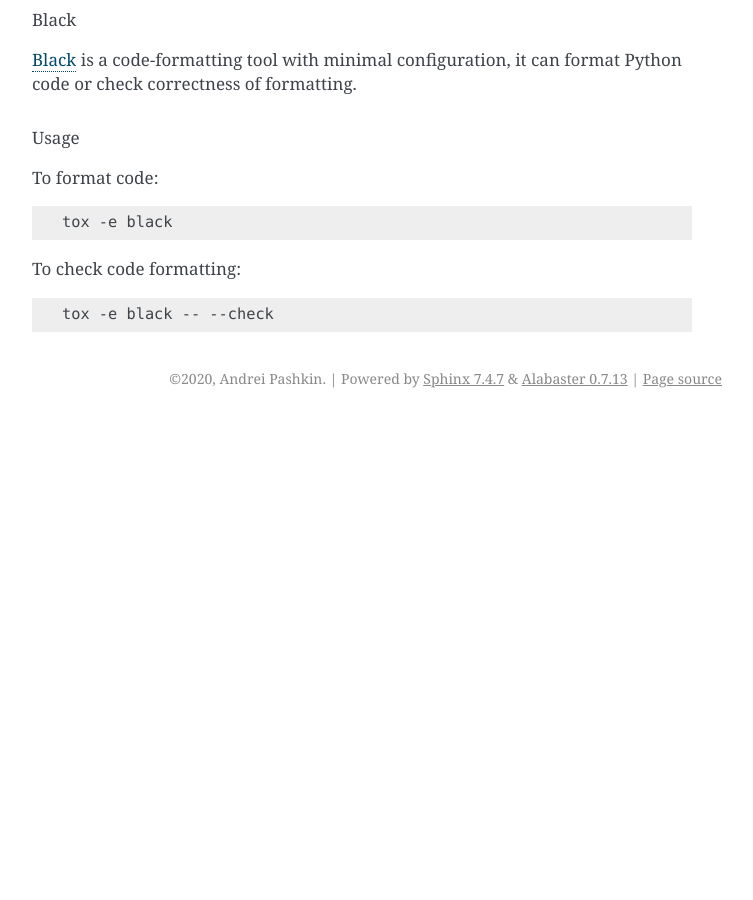
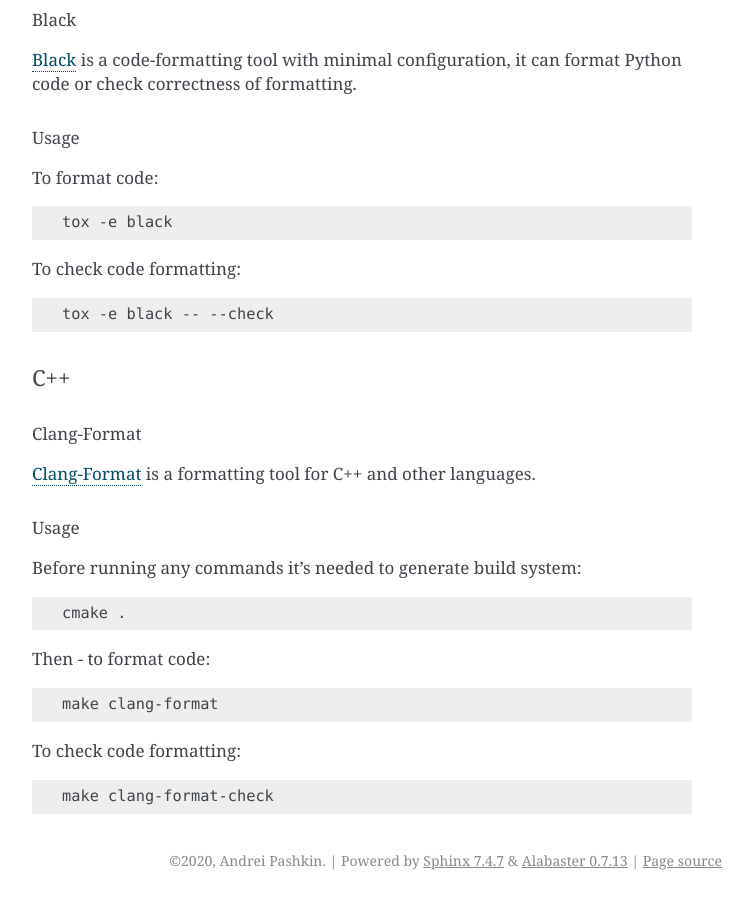
Before and after one commit to AndreiPashkin/gauge, a Sphinx documentation site: the page built from docs/source/Development.rst, in a window 1280 px wide and 900 px high, scrolled down 2025 px. Shown: the whole window, without its empty margins (388-1141 px from the left). Built offline with Sphinx 7.4.7, drawn with Linux system fonts in a browser that asks for light colours; the version number could not be read and is left out; before the commit the page ends 2443 px from its top, so only the background shows below that.

Commit message:
Document usage of Clang-Format formatting tool.
#4

```diff
--- a/docs/source/Development.rst
+++ b/docs/source/Development.rst
@@ -98,3 +98,26 @@
 To check code formatting::
 
     tox -e black -- --check
+
+C++
+...
+
+Clang-Format
+~~~~~~~~~~~~
+Clang-Format_ is a formatting tool for C++ and other languages.
+
+.. _Clang-Format: https://clang.llvm.org/docs/ClangFormat.html
+
+Usage
+*****
+Before running any commands it's needed to generate build system::
+
+    cmake .
+
+Then - to format code::
+
+    make clang-format
+
+To check code formatting::
+
+    make clang-format-check
```
